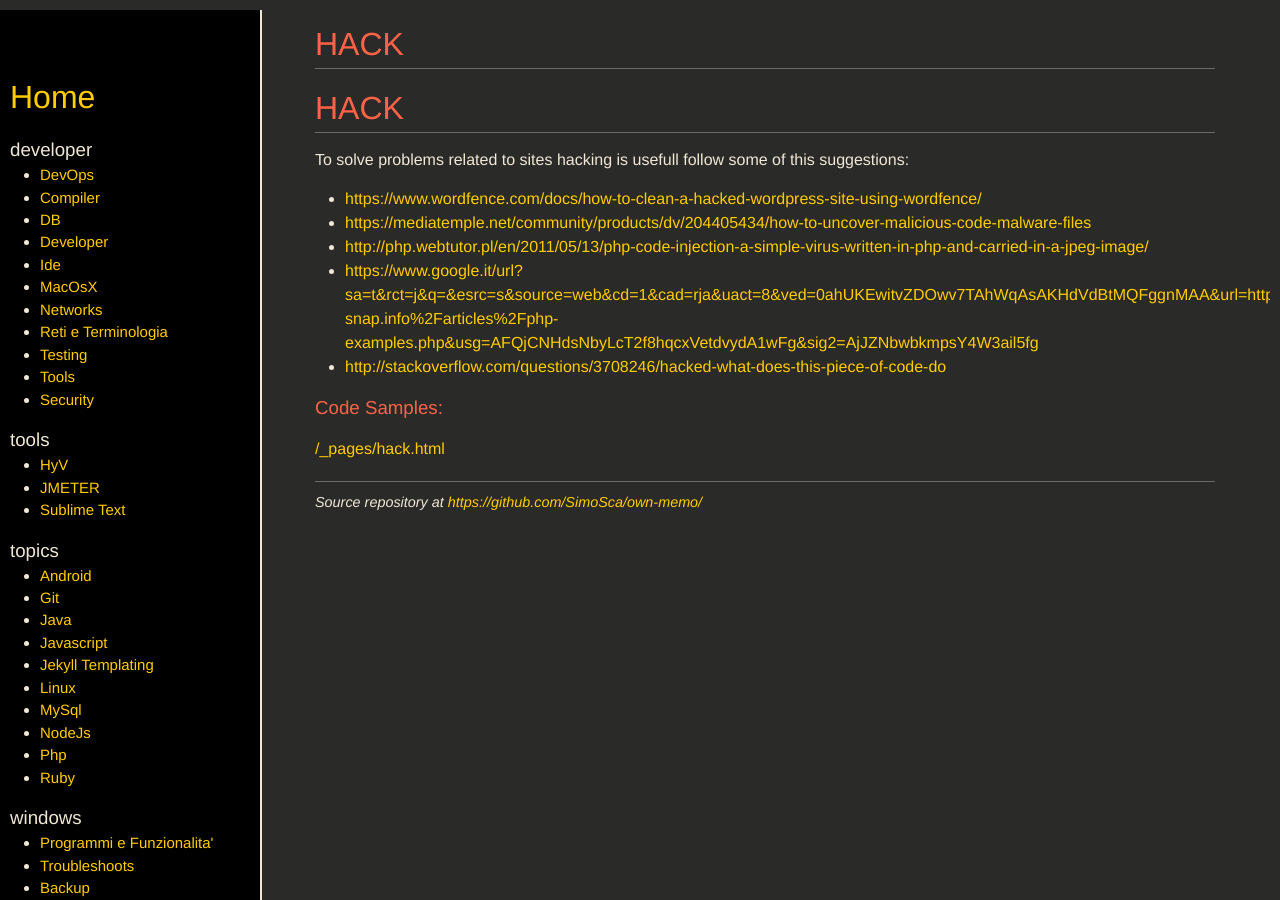
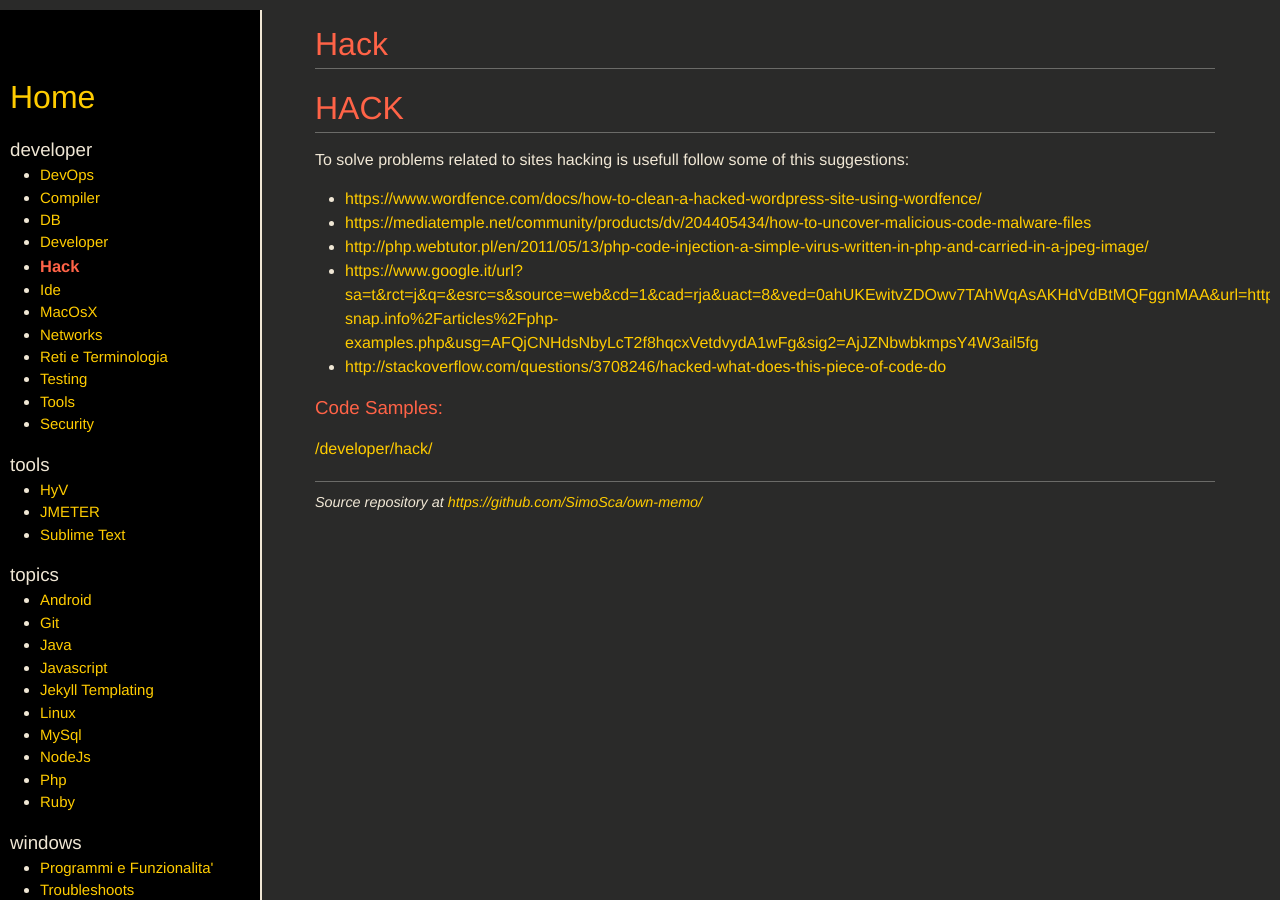
Before and after one commit to SimoSca/own-memo, a Jekyll site: the page built from _pages/developer/hack.md, in a window 1280 px wide. Built offline with Jekyll 4.4.1, drawn with Linux system fonts in a browser that asks for light colours; nearby versions of some CDN libraries; our own code applies the rules of GitHub Pages for plain Markdown files.

Commit message:
[fix] added header to hack page

```diff
--- a/_pages/hack.md
+++ b/_pages/developer/hack.md
@@ -1,3 +1,9 @@
+---
+title:      Hack
+permalink:  /developer/hack/
+---
+
+
 HACK
 ====
 
```
